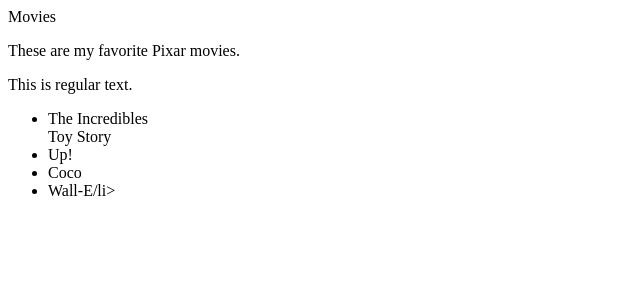
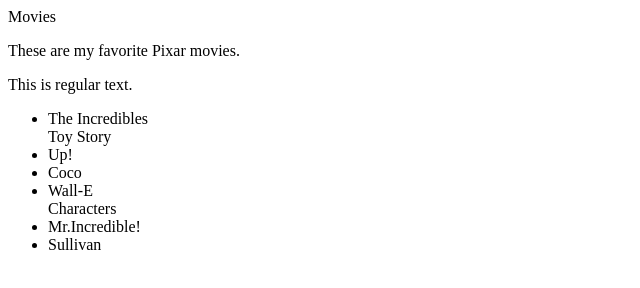
Before and after one commit to stevensitterjr/assignment2, a plain HTML site: page index.html in a window 1280 px wide. Shown: the whole page, without its empty margins (0-640 px from the left). Drawn offline with Linux system fonts and the light colour scheme.

Commit message:
Add files via upload
Had to upload file, push did not work kept going to assignment 1 directory

```diff
--- a/index.html
+++ b/index.html
@@ -19,8 +19,13 @@
 
                 <li>Coco</li>
 
-                <li>Wall-E/li>
-            </ol>
+                <li>Wall-E</li>
+
+        <hl>Characters</hl>
+            <li>Mr.Incredible!</li>
+            <li>Sullivan</li>
+
+        </hl>    </ol>
 
     </body>
 </html>
```
